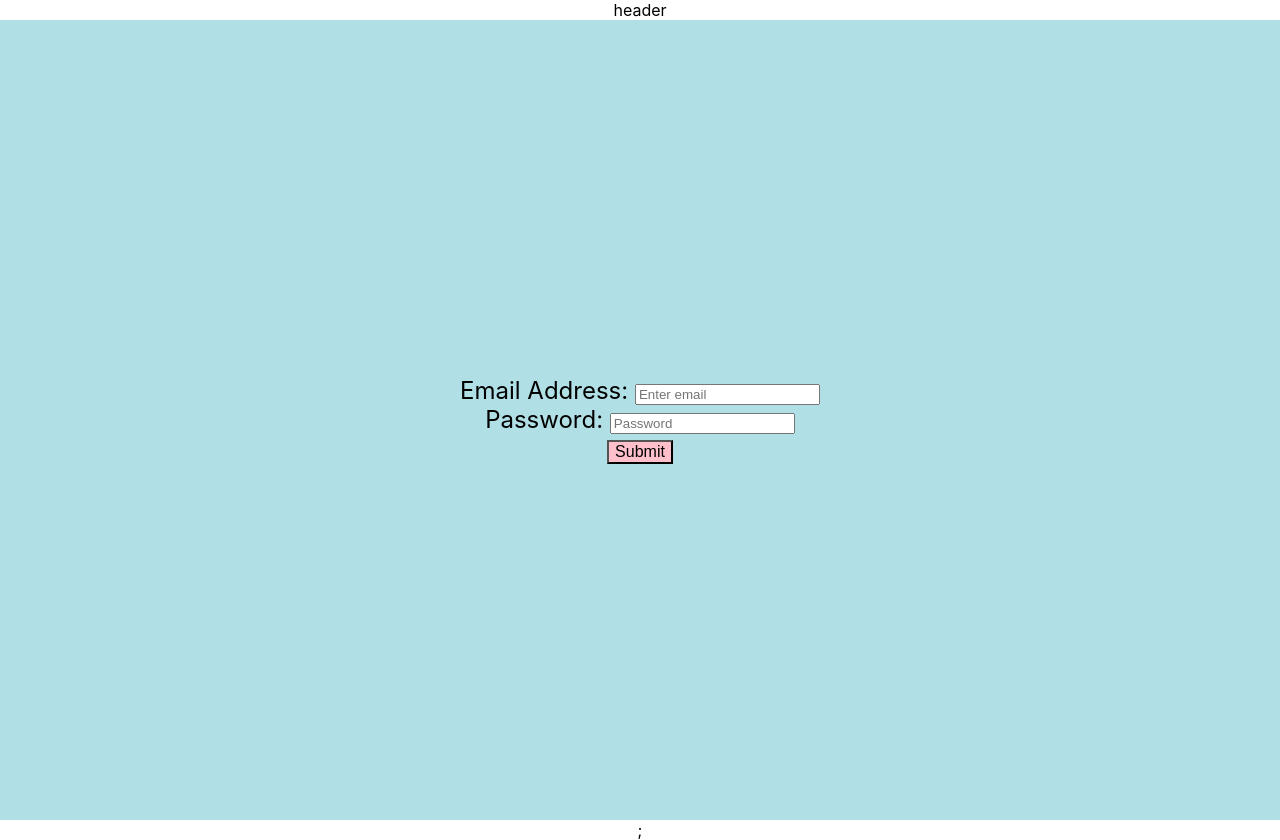
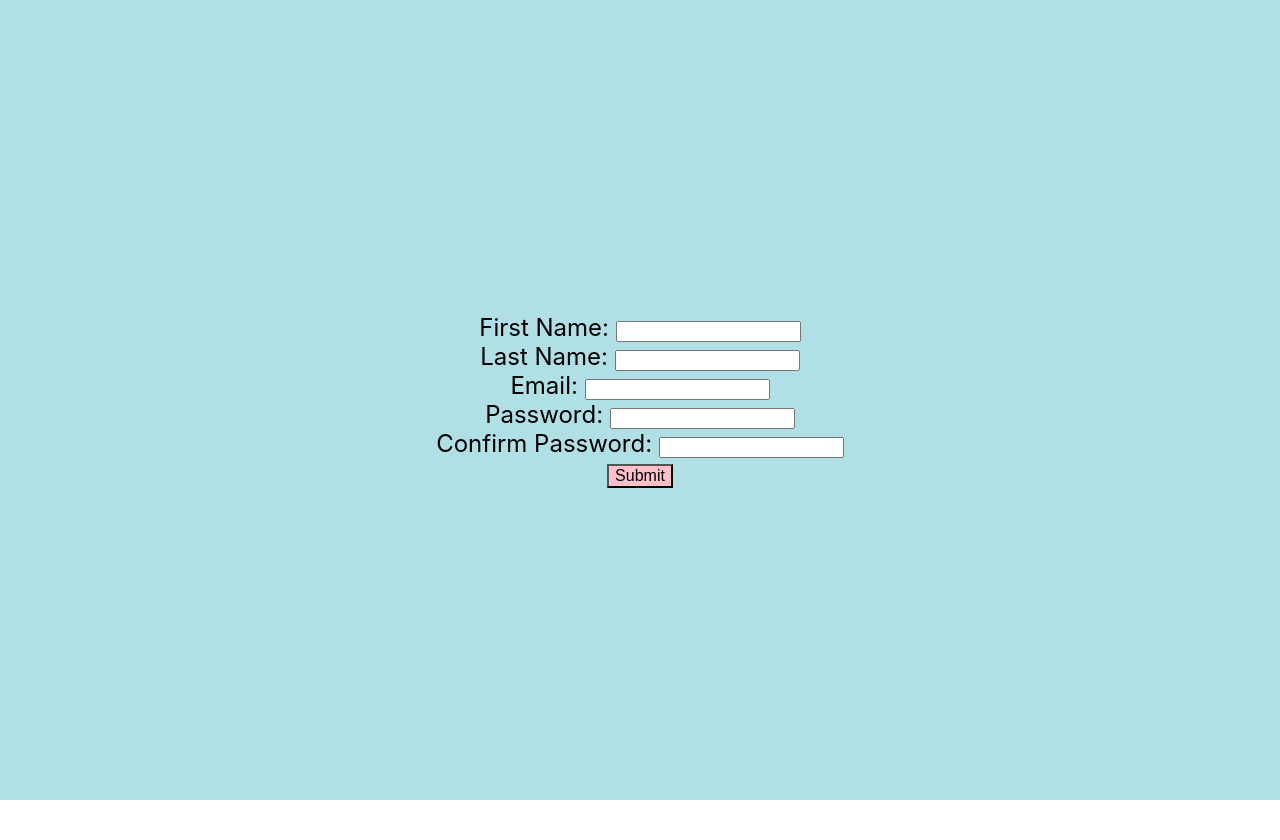
Before and after one commit to treisig/College-Finder, a React (Create React App) app: page / in a window 1280 px wide. After the commit the page ends 800 px from the top, so only its background shows below. Built offline with nearby package versions, Linux system fonts and the light colour scheme.

Commit message:
sign up initial

```diff
--- a/src/App.js
+++ b/src/App.js
@@ -1,20 +1,21 @@
 import React from "react";
-import Login from "./components/authentication/Login.js";
+// import Login from "./components/authentication/Login.js";
 import Signup from "./components/authentication/Signup.js";
-import SchoolView from "./components/school-view/SchoolView.js";
+// import SchoolView from "./components/school-view/SchoolView.js";
 import "./App.css";
-import { BrowserRouter as Router, Switch, Route } from "react-router-dom";
+// import { BrowserRouter as Router, Switch, Route } from "react-router-dom";
 
 function App() {
   return (
     <div className="App">
-      <Router>
+      {/* <Router>
         <Switch>
           <Route exact path="/" component={Login} />
           <Route exact path="/signup" component={Signup} />
           <Route exact path="/schoolfinder" component={SchoolView} />
         </Switch>
-      </Router>
+      </Router> */}
+      <Signup />
     </div>
   );
 }
--- /dev/null
+++ b/src/components/authentication/Signup.css
@@ -0,0 +1,15 @@
+.signupDiv {
+    color: black;
+    font-size: x-large;
+    background-color: powderblue;
+    height: 100vh;
+    width: 100vw;
+    justify-content: center;
+    align-items: center;
+    display: flex;
+}
+button {
+    color: black;
+    background-color: pink;
+    font-size: medium;
+}
--- a/src/components/authentication/Signup.js
+++ b/src/components/authentication/Signup.js
@@ -0,0 +1,47 @@
+import React from "react";
+import { Form, Button, Col} from "react-bootstrap";
+import "./Signup.css";
+
+function Signup(props) {
+    return <div>
+      <div className="header">
+
+      </div>
+      <div className="signupDiv">
+        <Form>
+            <Form.Row>
+                <Form.Group as={Col} controlId="formGridFirstName">
+                    <Form.Label>First Name: </Form.Label>
+                    <Form.Control type="first name" />
+                </Form.Group>
+
+                <Form.Group as={Col} controlId="formGridLastName">
+                    <Form.Label>Last Name: </Form.Label>
+                    <Form.Control type="last name" />
+                </Form.Group>
+            </Form.Row>
+            <Form.Row>
+                <Form.Group as={Col} controlId="formGridEmail">
+                    <Form.Label>Email: </Form.Label>
+                    <Form.Control type="email" />
+                </Form.Group>
+
+                <Form.Group as={Col} controlId="formGridPassword">
+                    <Form.Label>Password: </Form.Label>
+                    <Form.Control type="password" />
+                </Form.Group>
+                <Form.Group as={Col} controlId="formGridPassword">
+                    <Form.Label>Confirm Password: </Form.Label>
+                    <Form.Control type="password" />
+                </Form.Group>
+            </Form.Row>
+
+            <Button variant="primary" type="submit">
+                Submit
+            </Button>
+        </Form>
+      </div>
+  </div>
+}
+
+export default Signup;
```
